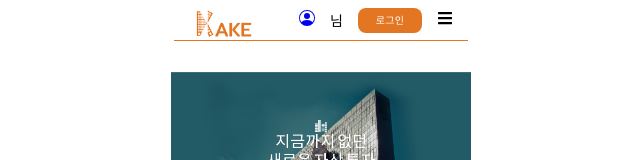
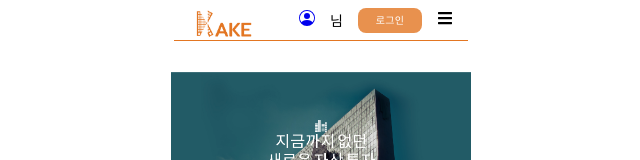
Before and after one commit to 2023KoscomTeam1/react-front, a React (Create React App) app: page / in a window 1280 px wide. Shown: the top 160 px of the page, without its empty margins (319-959 px from the left). Built offline with nearby package versions, Linux system fonts and the light colour scheme.

Commit message:
💄style : Button  UI 개선(투명도 반영)

```diff
--- a/src/components/Button.js
+++ b/src/components/Button.js
@@ -12,6 +12,8 @@ function ColorButton({ text, size, w, t }) {
     color: "white",
     borderColor: "white",
     borderRadius: 8,
+    opacity: 0.8,
+
     fontFamily: [
       "-apple-system",
       "BlinkMacSystemFont",
```
